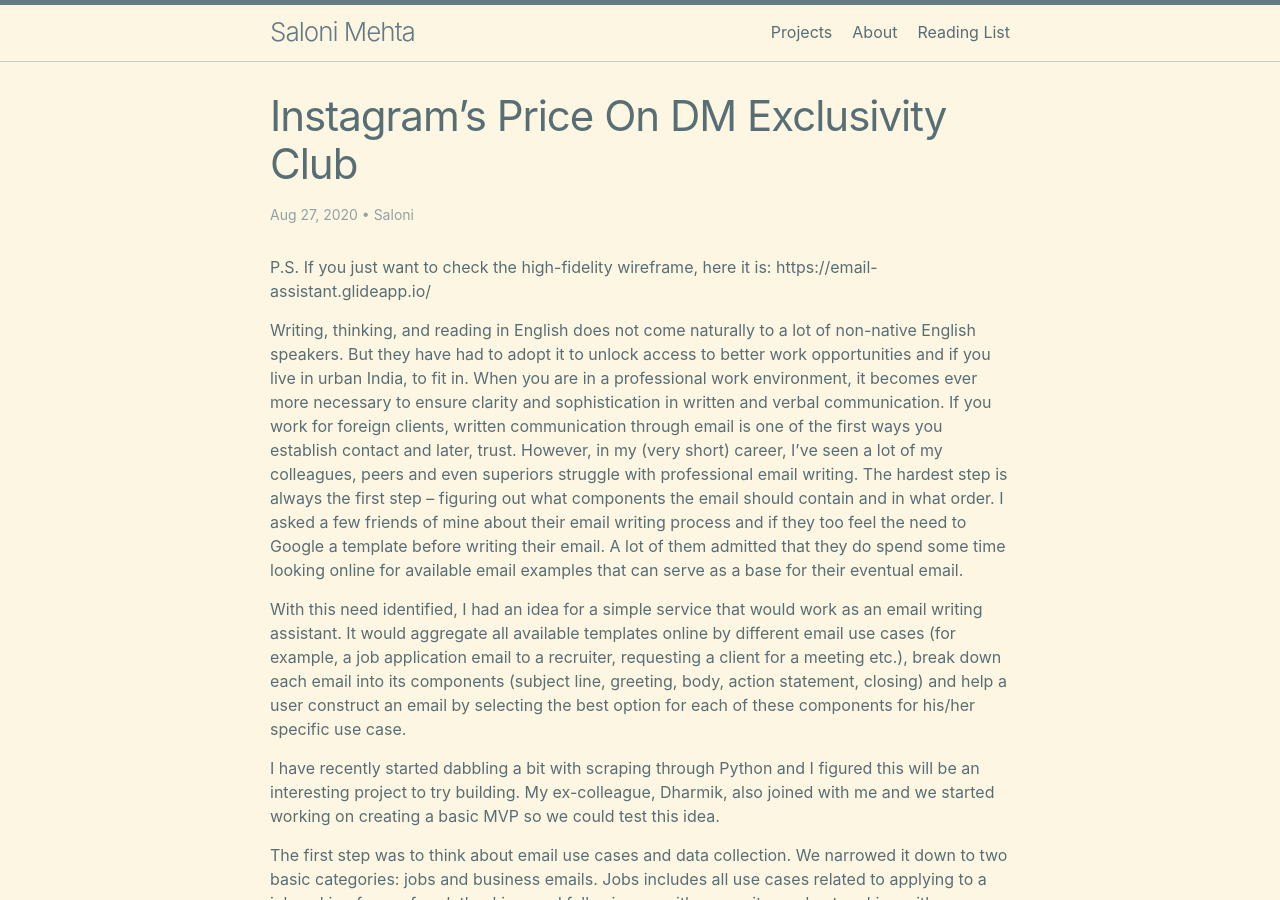
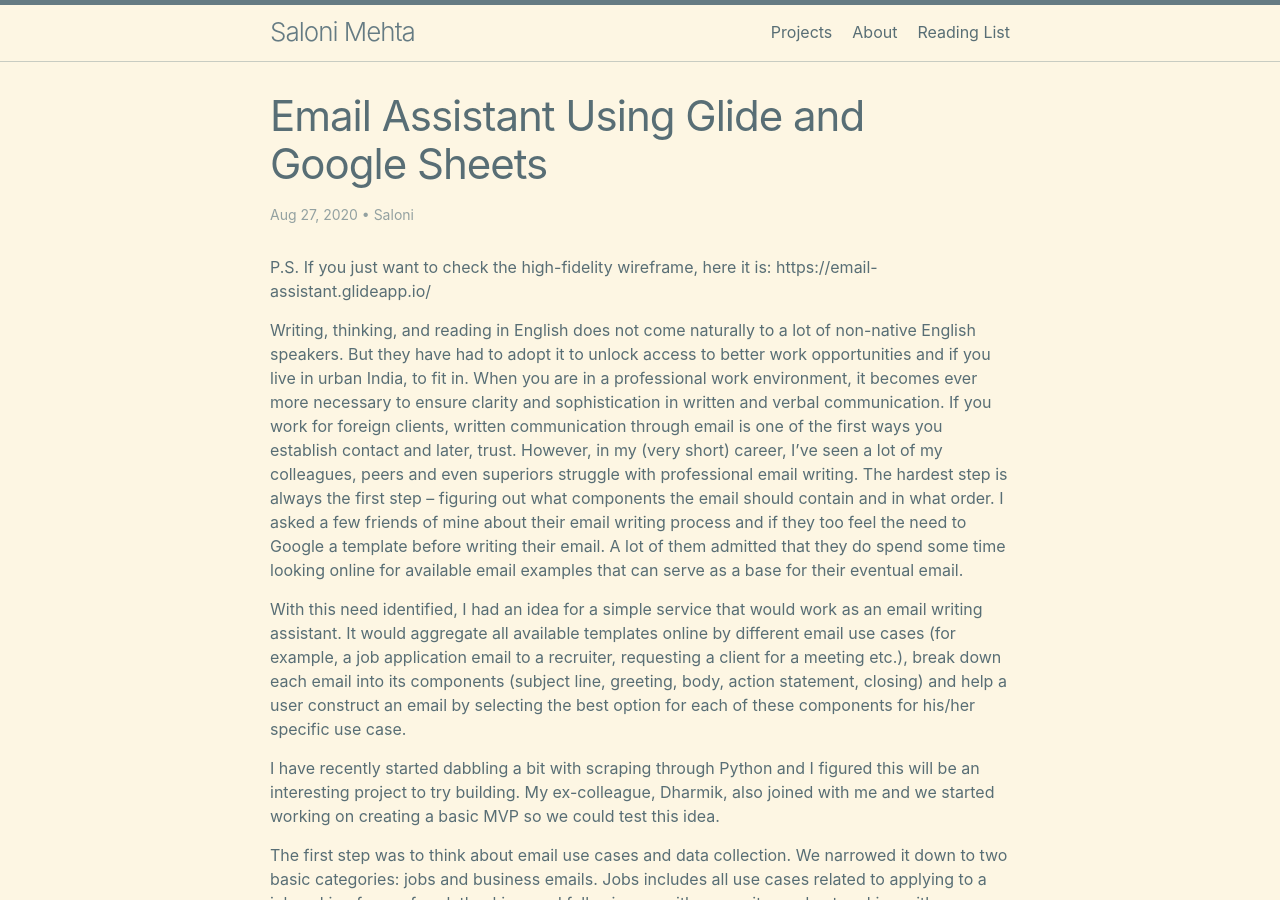
Before and after one commit to salonimehta073/mydoctheme, a Jekyll site: the page built from _posts/2020-08-27-Email-Assistant-Using-Glide-And-Google-Sheets.md, in a window 1280 px wide and 900 px high. Built offline with Jekyll 4.4.1, drawn with Linux system fonts in a browser that asks for light colours.

Commit message:
Update 2020-08-27-Email-Assistant-Using-Glide-And-Google-Sheets.md

```diff
--- a/_posts/2020-08-27-Email-Assistant-Using-Glide-And-Google-Sheets.md
+++ b/_posts/2020-08-27-Email-Assistant-Using-Glide-And-Google-Sheets.md
@@ -1,7 +1,7 @@
 ---
 layout: post
 author: Saloni
-title: Instagram’s Price On DM Exclusivity Club
+title: Email Assistant Using Glide and Google Sheets
 image:
   path: /assets/link_preview.PNG
   height: 100
```
